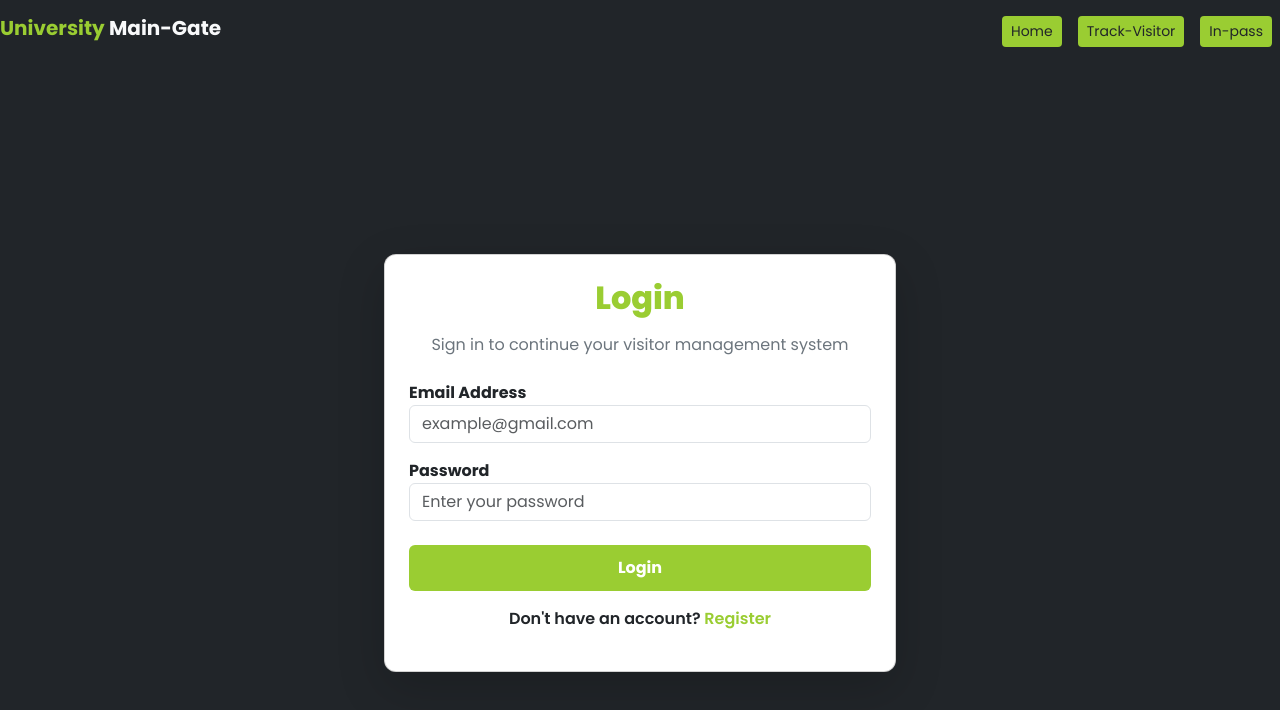
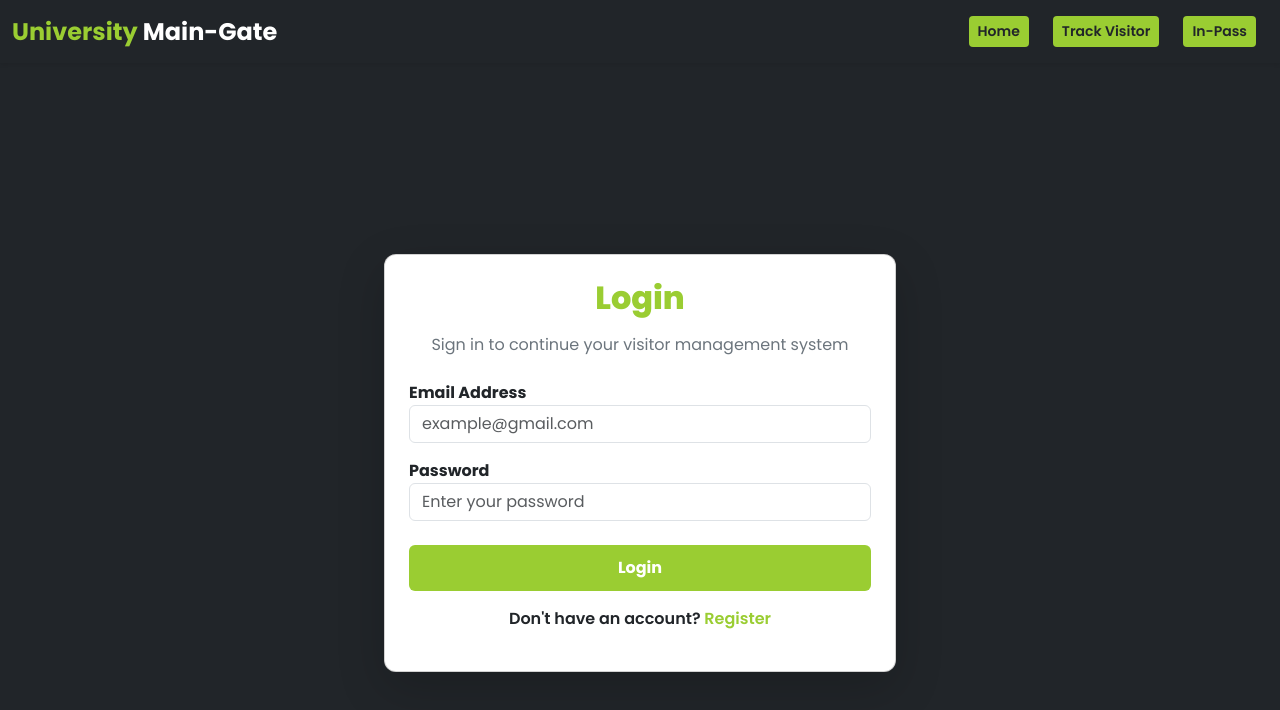
Before and after one commit to Hariiharan-Developer/Axios-Mern-project, a React (Vite) app in the folder client/: page / in a window 1280 px wide. Shown: the top 710 px of the page. Built offline with nearby package versions, Linux system fonts and the light colour scheme.

Commit message:
Update Navbar.jsx

```diff
--- a/client/src/components/Navbar.jsx
+++ b/client/src/components/Navbar.jsx
@@ -1,29 +1,59 @@
-import React from 'react'
-import {Link}from 'react-router-dom'
+import React from "react";
+import { Link } from "react-router-dom";
 
 const Navbar = () => {
   return (
-    <div>
-      <div className="navbar navbar-expand-lg navbar-light bg-dark">
-        <div className='collapse navbar-collapse'>
-        <h2 className='navbar-brand text-light' style={{fontWeight:'700'}}><span style={{color:'yellowgreen'}}>
-         University  </span> Main-Gate </h2>
-        <ol className="navbar-nav ms-auto">
-            <li className='nav-item'>
-                <Link className='nav-link' to='/'><button className='btn  btn-sm' style={{background:'yellowgreen'}}>Home</button></Link>
-            </li>
-            <li className='nav-item'>
-                <Link className='nav-link' to='/record'><button className='btn  btn-sm' style={{background:'yellowgreen'}}>Track-Visitor</button></Link>
-            </li>
-            <li className='nav-item'>
-                <Link className='nav-link' to='/inpass'><button className='btn  btn-sm' style={{background:'yellowgreen'}}>In-pass</button></Link>
+    <nav className="navbar navbar-expand-lg navbar-dark bg-dark shadow-sm py-2">
+      <div className="container-fluid">
+
+        {/* Brand */}
+        <Link className="navbar-brand fw-bold fs-4" to="/">
+          <span style={{ color: "yellowgreen" }}>University</span> Main-Gate
+        </Link>
+
+        {/* Toggler Button */}
+        <button
+          className="navbar-toggler"
+          type="button"
+          data-bs-toggle="collapse"
+          data-bs-target="#navbarNav"
+        >
+          <span className="navbar-toggler-icon"></span>
+        </button>
+
+        {/* Collapsible Menu */}
+        <div className="collapse navbar-collapse" id="navbarNav">
+          <ul className="navbar-nav ms-auto align-items-center">
+
+            <li className="nav-item mx-1">
+              <Link className="nav-link" to="/">
+                <button className="btn btn-sm text-dark" style={{ background: "yellowgreen", fontWeight:'600' }}>
+                  Home
+                </button>
+              </Link>
             </li>
 
-        </ol>
+            <li className="nav-item mx-1">
+              <Link className="nav-link" to="/record">
+                <button className="btn btn-sm text-dark" style={{ background: "yellowgreen", fontWeight:'600' }}>
+                  Track Visitor
+                </button>
+              </Link>
+            </li>
+
+            <li className="nav-item mx-1">
+              <Link className="nav-link" to="/inpass">
+                <button className="btn btn-sm text-dark" style={{ background: "yellowgreen", fontWeight:'600' }}>
+                  In-Pass
+                </button>
+              </Link>
+            </li>
+
+          </ul>
+        </div>
       </div>
-      </div>
-    </div>
-  )
-}
+    </nav>
+  );
+};
 
-export default Navbar
+export default Navbar;
```
